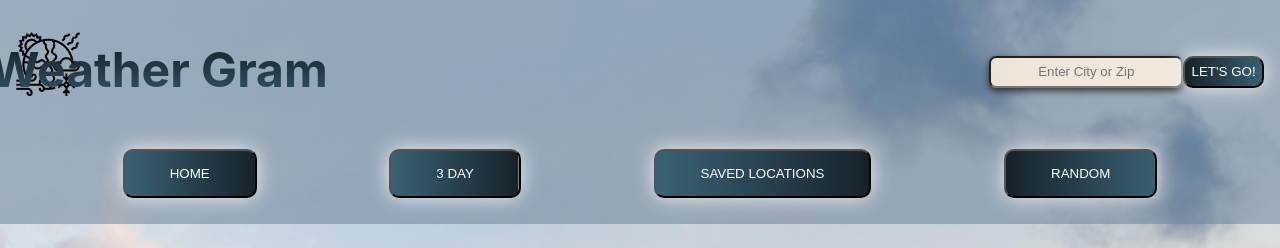
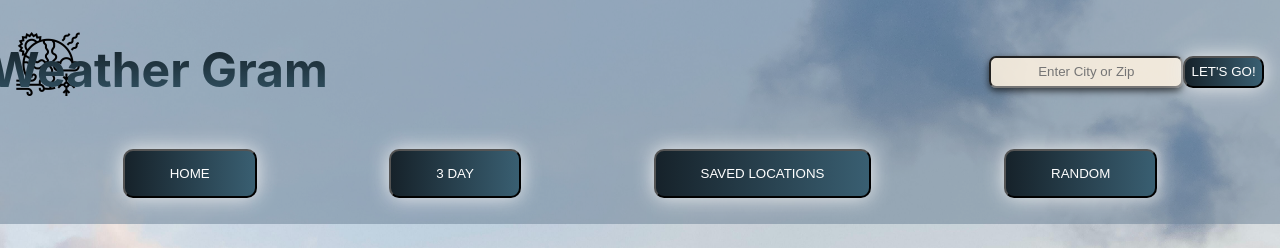
Before and after one commit to JessFatta/weather-gram, a React (Create React App) app: page / in a window 1280 px wide. Shown: the top 248 px of the page. Built offline with nearby package versions, Linux system fonts and the light colour scheme; no server answers.

Commit message:
Refactor CSS

```diff
--- a/src/Nav/Nav.css
+++ b/src/Nav/Nav.css
@@ -4,9 +4,6 @@
   justify-content: center;
   margin-bottom: 5vh;
   background: #6f869a8c;
-  /* position: sticky;
-  top: 0;
-  z-index: 2; */
 }
 
 a {
@@ -70,12 +67,12 @@ img {
   display: block;
 }
 
-.home-button,
-.three-day-button,
-.favorites-button,
+.home-button:hover,
+.three-day-button:hover,
+.favorites-button:hover,
 .random-button:hover {
   background-position: right center;
-  /* change the direction of the change here */
   color: #fff;
   text-decoration: none;
+  cursor: pointer;
 }
```
